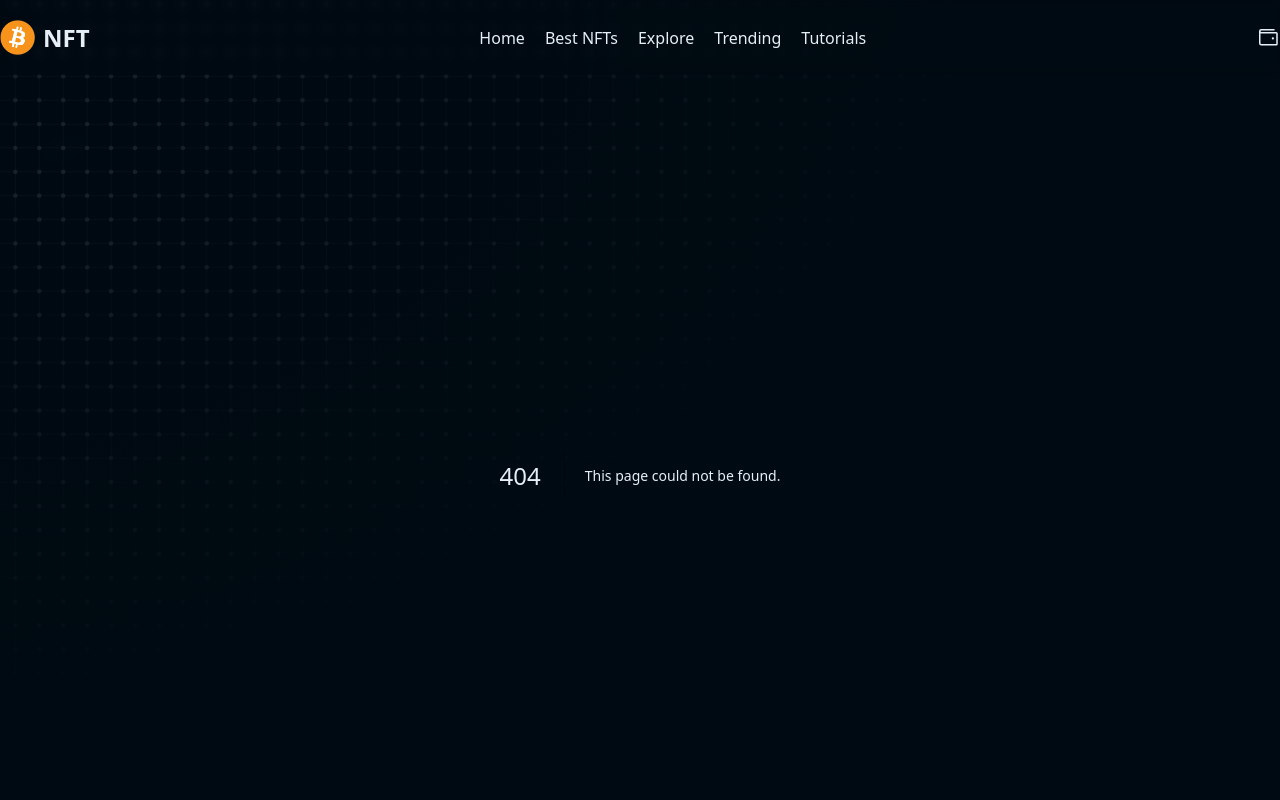
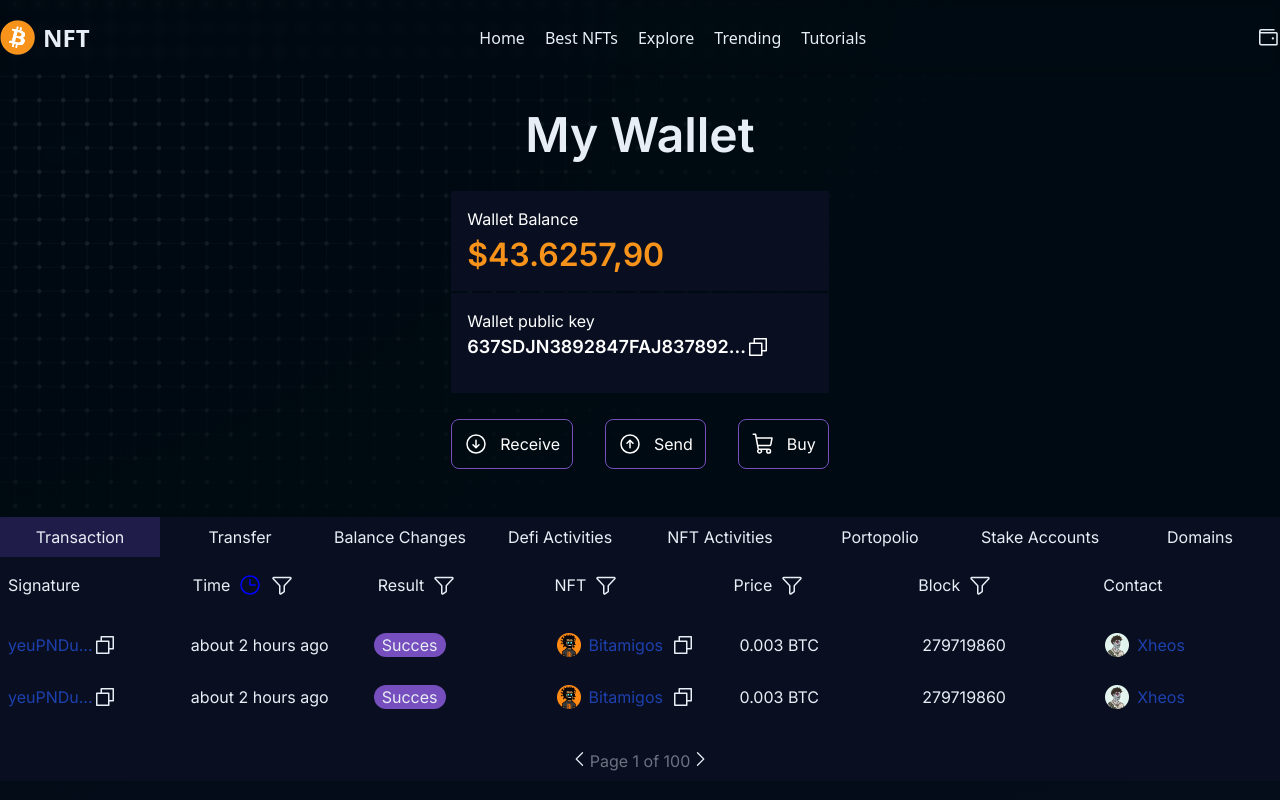
Before and after one commit to RamzGxz/markelplace-nft, a Next.js app: page /eWallet in a window 1280 px wide. Before the commit this address had no page. Shown: the top 800 px of the page. Built offline with nearby package versions, Linux system fonts and the light colour scheme.

Commit message:
menambahkan folder ewallet di pages  menambahkan profilnft dan profilcontact di public

```diff
--- /dev/null
+++ b/src/pages/eWallet/index.jsx
@@ -0,0 +1,175 @@
+import { ArrowCircleDown, ArrowCircleUp, ArrowSquareLeft, ArrowSquareRight, CaretLeft, CaretRight, Copy } from "@phosphor-icons/react";
+import { Clock, Funnel, ShoppingCart } from "@phosphor-icons/react/dist/ssr";
+import React from "react";
+
+const EWallet = () => {
+  return (
+    <section className="flex flex-col items-center">
+      <h2 className="text-5xl font-semibold text-center mt-9 mb-8">
+        My Wallet
+      </h2>
+      <div className=" text-white flex flex-col gap-[2px] w-fit">
+        <div className="p-4 bg-[#090F20] h-[100px]">
+          <p>Wallet Balance</p>
+          <span className="text-[2rem] text-[#F7931A] font-semibold">
+            $43.6257,90
+          </span>
+        </div>
+        <div className="p-4 bg-[#090F20] h-[100px]">
+          <p>Wallet public key</p>
+          <div className="flex items-center">
+            <span className="text-lg font-semibold">
+              637SDJN3892847FAJ837892...
+            </span>
+            <Copy size={24} weight="regular" />
+          </div>
+        </div>
+
+        <div className="flex items-center gap-3 mt-6 md:gap-8">
+          <button className="p-3 border border-[#764EBE] rounded-lg flex gap-3 items-center w-full">
+            <ArrowCircleDown size={24} weight="regular" />
+            <span>Receive</span>
+          </button>
+          <button className="p-3 border border-[#764EBE] rounded-lg flex gap-3 items-center w-full">
+            <ArrowCircleUp size={24} weight="regular" />
+            <span>Send</span>
+          </button>
+          <button className="p-3 border border-[#764EBE] rounded-lg flex gap-3 items-center w-full">
+            <ShoppingCart size={24} weight="regular" />
+            <span>Buy</span>
+          </button>
+        </div>
+      </div>
+      <div className="w-full overflow-x-scroll mt-12 bg-[#090F20]">
+        <div className="flex items-center w-fit lg:w-full">
+          <button className="p-2 w-fit whitespace-nowrap bg-[#201C4A] lg:w-full">
+            Transaction
+          </button>
+          <button className="p-2 w-fit whitespace-nowrap lg:w-full">
+            Transfer
+          </button>
+          <button className="p-2 w-fit whitespace-nowrap lg:w-full">
+            Balance Changes
+          </button>
+          <button className="p-2 w-fit whitespace-nowrap lg:w-full">
+            Defi Activities
+          </button>
+          <button className="p-2 w-fit whitespace-nowrap lg:w-full">
+            NFT Activities
+          </button>
+          <button className="p-2 w-fit whitespace-nowrap lg:w-full">
+            Portopolio
+          </button>
+          <button className="p-2 w-fit whitespace-nowrap lg:w-full">
+            Stake Accounts
+          </button>
+          <button className="p-2 w-fit whitespace-nowrap lg:w-full">
+            Domains
+          </button>
+        </div>
+        <div className="flex flex-col w-full mt-2">
+          <div className="flex items-center w-fit lg:w-full">
+            <div className="p-2 w-fit flex items-center lg:w-full">
+              <span>Signature</span>
+            </div>
+            <div className="p-2 w-fit flex gap-2 items-center lg:w-full">
+              <span>Time</span>
+              <Clock size={24} weight="regular" color="blue"/>
+              <Funnel size={24} weight="regular" />
+            </div>
+            <div className="p-2 w-fit flex gap-2 items-center lg:w-full">
+              <span>Result</span>
+              <Funnel size={24} weight="regular" />
+            </div>
+            <div className="p2 w-fit flex gap-2 items-center lg:w-full">
+              <span>NFT</span>
+              <Funnel size={24} weight="regular" />
+            </div>
+            <div className="p-2 w-fit flex gap-2 items-center lg:w-full">
+              <span>Price</span>
+              <Funnel size={24} weight="regular" />
+            </div>
+            <div className="p-2 w-fit flex gap-2 items-center lg:w-full">
+              <span>Block</span>
+              <Funnel size={24} weight="regular" />
+            </div>
+            <div className="p-2 w-fit flex gap-2 items-center lg:w-full">
+              <span>Contact</span>
+            </div>
+          </div>
+          <div className="flex flex-col gap-3 mt-5">
+            <div className="flex items-center w-fit lg:w-full ">
+              <div className="p-2 w-fit flex items-center lg:w-full ">
+                <span className="text-blue-800">yeuPNDu...</span>
+                <Copy size={24} weight="regular" />
+              </div>
+              <div className="p-2 w-fit flex gap-2 items-center lg:w-full">
+                <span className="whitespace-nowrap">about 2 hours ago</span>
+              </div>
+              <div className="p-2 w-fit flex gap-2 items-center lg:w-full">
+                <span className="inline-block px-2 rounded-full bg-[#764EBE]">
+                  Succes
+                </span>
+              </div>
+              <div className="p-2 w-fit flex gap-2 items-center lg:w-full">
+                <img src="/profilnft.png" width={24} height={24} />
+                <span className="text-blue-800">Bitamigos</span>
+                <Copy size={24} weight="regular" />
+              </div>
+              <div className="p-2 w-fit flex gap-2 items-center lg:w-full">
+                <span className="whitespace-nowrap">0.003 BTC</span>
+              </div>
+              <div className="p-2 w-fit flex gap-2 items-center lg:w-full">
+                <span>279719860</span>
+              </div>
+              <div className="p-2 w-fit flex gap-2 items-center lg:w-full">
+                <img src="/profilcontact.png" alt="" width={24} height={24} />
+                <span className="text-blue-800">Xheos</span>
+              </div>
+            </div>
+            <div className="flex items-center w-fit lg:w-full">
+              <div className="p-2 w-fit flex items-center lg:w-full">
+                <span className="text-blue-800">yeuPNDu...</span>
+                <Copy size={24} weight="regular" />
+              </div>
+              <div className="p-2 w-fit flex gap-2 items-center lg:w-full">
+                <span className="whitespace-nowrap">about 2 hours ago</span>
+              </div>
+              <div className="p-2 w-fit flex gap-2 items-center lg:w-full">
+                <span className="inline-block px-2 rounded-full bg-[#764EBE]">
+                  Succes
+                </span>
+              </div>
+              <div className="p-2 w-fit flex gap-2 items-center lg:w-full">
+                <img src="/profilnft.png" width={24} height={24} />
+                <span className="text-blue-800">Bitamigos</span>
+                <Copy size={24} weight="regular" />
+              </div>
+              <div className="p-2 w-fit flex gap-2 items-center lg:w-full">
+                <span className="whitespace-nowrap">0.003 BTC</span>
+              </div>
+              <div className="p-2 w-fit flex gap-2 items-center lg:w-full">
+                <span>279719860</span>
+              </div>
+              <div className="p-2 w-fit flex gap-2 items-center lg:w-full">
+                <img src="/profilcontact.png" alt="" width={24} height={24} />
+                <span className="text-blue-800">Xheos</span>
+              </div>
+            </div>
+          </div>
+        </div>
+        <div className="flex flex-col w-full mt-6">
+          <div className="flex items-center w-fit lg:w-full">
+            <div className="p-2 flex justify-center lg:w-full">
+              <CaretLeft size={20} weight="regular" />
+              <span className="text-gray-500">Page 1 of 100</span>
+              <CaretRight size={20} weight="regular" />
+            </div>
+          </div>
+        </div>
+      </div>
+    </section>
+  );
+};
+
+export default EWallet;
```
Also changed, not shown: public/profilcontact.png (added), public/profilnft.png (added).
